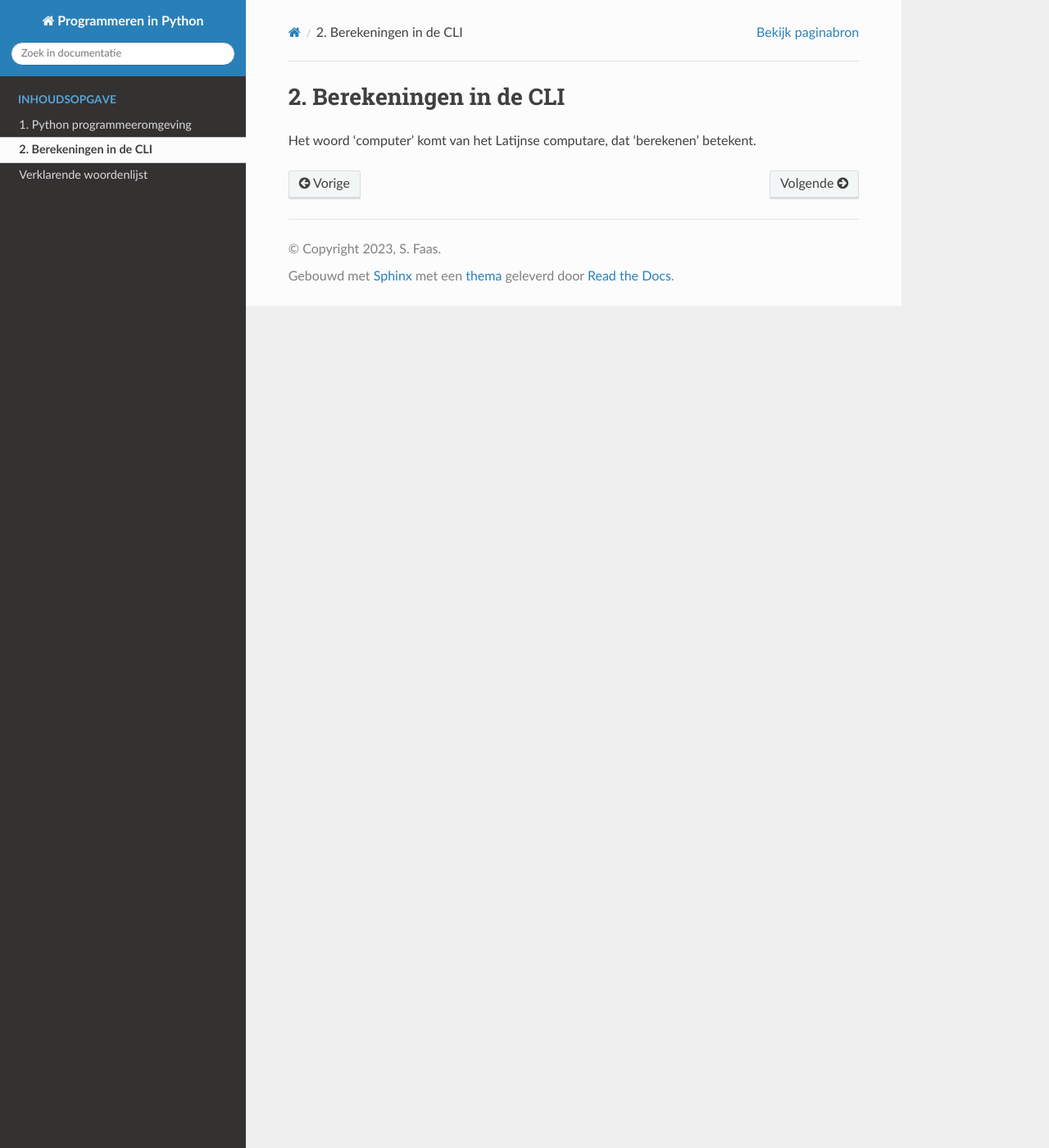
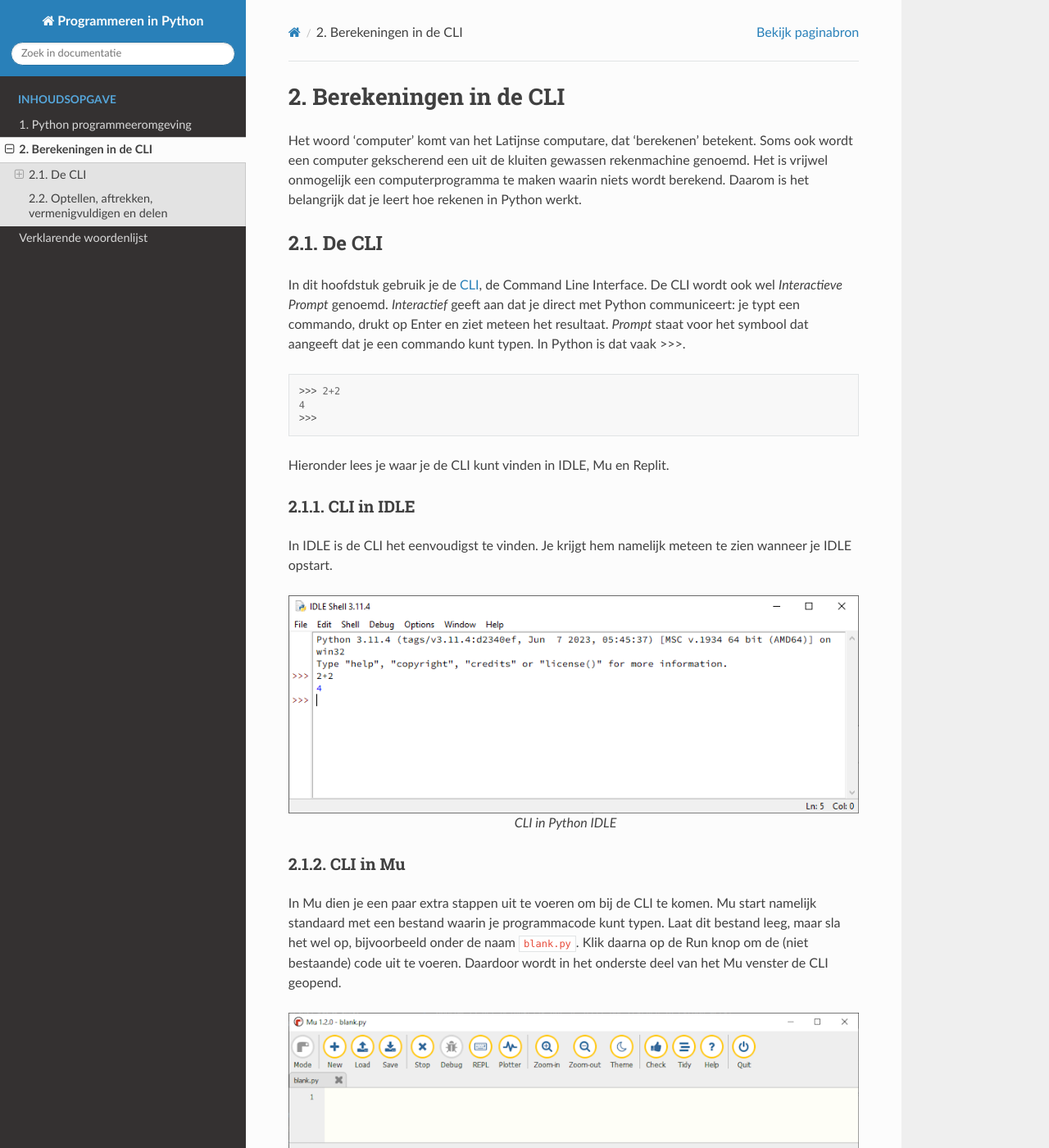
Before and after one commit to meneerfaas/programmeren_in_python, a Sphinx documentation site: the page built from docs/source/chapters/ch01_basics_cli.rst, in a window 1280 px wide and 1400 px high. Shown: the whole window at 82% size. Built offline with Sphinx 7.4.7 and the Read the Docs theme 2.0.0, drawn with Linux system fonts in a browser that asks for light colours; some of the changed text lies outside the part shown.

Commit message:
CLI uitleg toegevoegd

```diff
--- a/docs/source/chapters/ch01_basics_cli.rst
+++ b/docs/source/chapters/ch01_basics_cli.rst
@@ -1,4 +1,51 @@
 Berekeningen in de CLI
 ======================
 
-Het woord 'computer' komt van het Latijnse computare, dat 'berekenen' betekent.
+Het woord 'computer' komt van het Latijnse computare, dat 'berekenen' betekent. Soms ook wordt een computer gekscherend een uit de kluiten gewassen rekenmachine genoemd. Het is vrijwel onmogelijk een computerprogramma te maken waarin niets wordt berekend. Daarom is het belangrijk dat je leert hoe rekenen in Python werkt.
+
+De CLI
+------
+In dit hoofdstuk gebruik je de :term:`CLI`, de Command Line Interface. De CLI wordt ook wel *Interactieve Prompt* genoemd. *Interactief* geeft aan dat je direct met Python communiceert: je typt een commando, drukt op Enter en ziet meteen het resultaat. *Prompt* staat voor het symbool dat aangeeft dat je een commando kunt typen. In Python is dat vaak ˃˃˃.
+
+.. prompt:: python ˃˃˃ auto
+
+    ˃˃˃ 2+2
+    4
+    ˃˃˃
+
+Hieronder lees je waar je de CLI kunt vinden in IDLE, Mu en Replit.
+
+CLI in IDLE
+^^^^^^^^^^^
+
+In IDLE is de CLI het eenvoudigst te vinden. Je krijgt hem namelijk meteen te zien wanneer je IDLE opstart.
+
+.. figure:: ../images/CLI_IDLE.png
+   :alt: de CLI in Python IDLE
+   :align: center
+
+   CLI in Python IDLE
+
+CLI in Mu
+^^^^^^^^^
+
+In Mu dien je een paar extra stappen uit te voeren om bij de CLI te komen. Mu start namelijk standaard met een bestand waarin je programmacode kunt typen. Laat dit bestand leeg, maar sla het wel op, bijvoorbeeld onder de naam :file:`blank.py`. Klik daarna op de Run knop om de (niet bestaande) code uit te voeren. Daardoor wordt in het onderste deel van het Mu venster de CLI geopend.
+
+.. figure:: ../images/CLI_Mu.png
+   :alt: de CLI in Mu
+   :align: center
+
+   CLI in Mu
+
+CLI in Replit
+^^^^^^^^^^^^^
+In Replit wordt de CLI *Console* genoemd. Dit tabblad wordt standaard geopend, maar mocht dat niet het geval zijn, dan kun je het altijd toevoegen door op de + te klikken naast de geopende tabbladen. Merk op dat Replit niet de standaard Python prompt gebruikt, maar slechts één ˃.
+
+.. figure:: ../images/CLI_Replit.png
+   :alt: de CLI in Replit
+   :align: center
+
+   CLI (Console) in Replit
+
+Optellen, aftrekken, vermenigvuldigen en delen
+----------------------------------------------
--- a/docs/source/conf.py
+++ b/docs/source/conf.py
@@ -13,7 +13,8 @@
 # -- General configuration ---------------------------------------------------
 # https://www.sphinx-doc.org/en/master/usage/configuration.html#general-configuration
 
-extensions = ['hoverxref.extension']
+extensions = ['hoverxref.extension',
+              'sphinx-prompt']
 
 templates_path = ['_templates']
 exclude_patterns = ['.venv']
```
Also changed, not shown: docs/source/images/CLI_IDLE.png (added), docs/source/images/CLI_Mu.png (added), docs/source/images/CLI_Replit.png (added).
